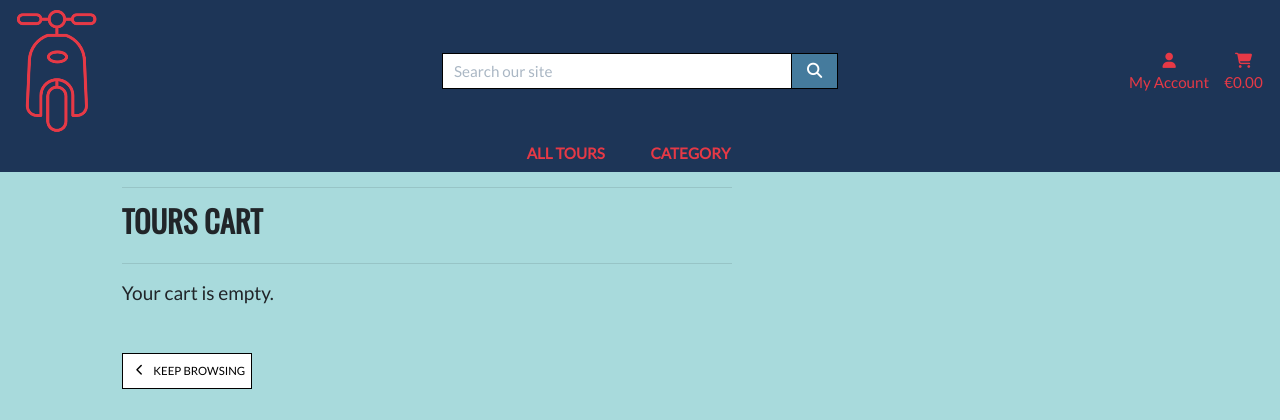
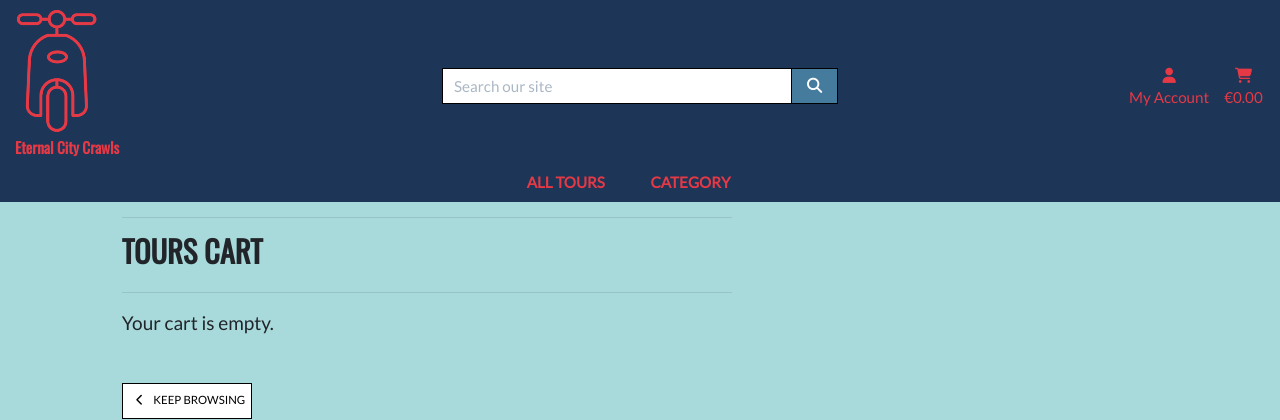
Before and after one commit to Code-Institute-Submissions/EternalCityCrawls, a Django app: page /cart/ in a window 1280 px wide. Shown: the top 420 px of the page. Run offline with Django 3.2, Linux system fonts and the light colour scheme; some libraries are stand-ins or nearby versions; some web fonts are replaced.

Commit message:
adding text to main logo on nav bar

```diff
--- a/static/css/main.css
+++ b/static/css/main.css
@@ -25,8 +25,6 @@ h6 {
   font-weight: 700;
 }
 
-/* overlay  */
-
 .overlay {
   height: 100%;
   width: 100%;
@@ -36,8 +34,6 @@ h6 {
   background: white;
   z-index: -1;
 }
-
-/* from Bulma */
 .icon {
     align-items: center;
     display: inline-flex;
@@ -50,9 +46,6 @@ h6 {
     text-transform: uppercase;
 }
 
-.main-logo-link {
-    width: fit-content;
-}
 
 .book-now-button {
     background: #457B9D;
@@ -582,8 +575,7 @@ section.contacts .section-heading p {
 }
 
 
-/* ------------Media queries Section: Carousels and Navbar---------------*/
-
+/* ------------Media queries Section: Carousels and Navbar Settings---------------*/
 
 
 @media (min-width: 576px) {
--- a/templates/includes/header.html
+++ b/templates/includes/header.html
@@ -2,10 +2,11 @@
 
 <header class="container-fluid sticky-top">
     <div id="topnav" class="bg-main row pt-lg-2 d-none d-lg-flex">
-        <div class="col-12 col-lg-4 my-auto py-1 py-lg-0 text-center text-lg-left">
-            <a aria-label="home" href="{% url 'home' %}" class="nav-link main-logo-link">
+        <div class="col-12 col-lg-4 my-auto py-1 py-lg-0 text-center text-lg-left color-contrast">
+            <a aria-label="home" href="{% url 'home' %}" class="nav-link">
                 <img class="logo" src="{% static 'img/logo.png' %}" alt="ECC Logo">
             </a>
+            <h6 class="mt-1 color-contrast"> Eternal City Crawls</h6>
         </div>
         <div class="col-12 col-lg-4 my-auto py-1 py-lg-0">
             <form method="GET" action="{% url 'tours' %}">
```
